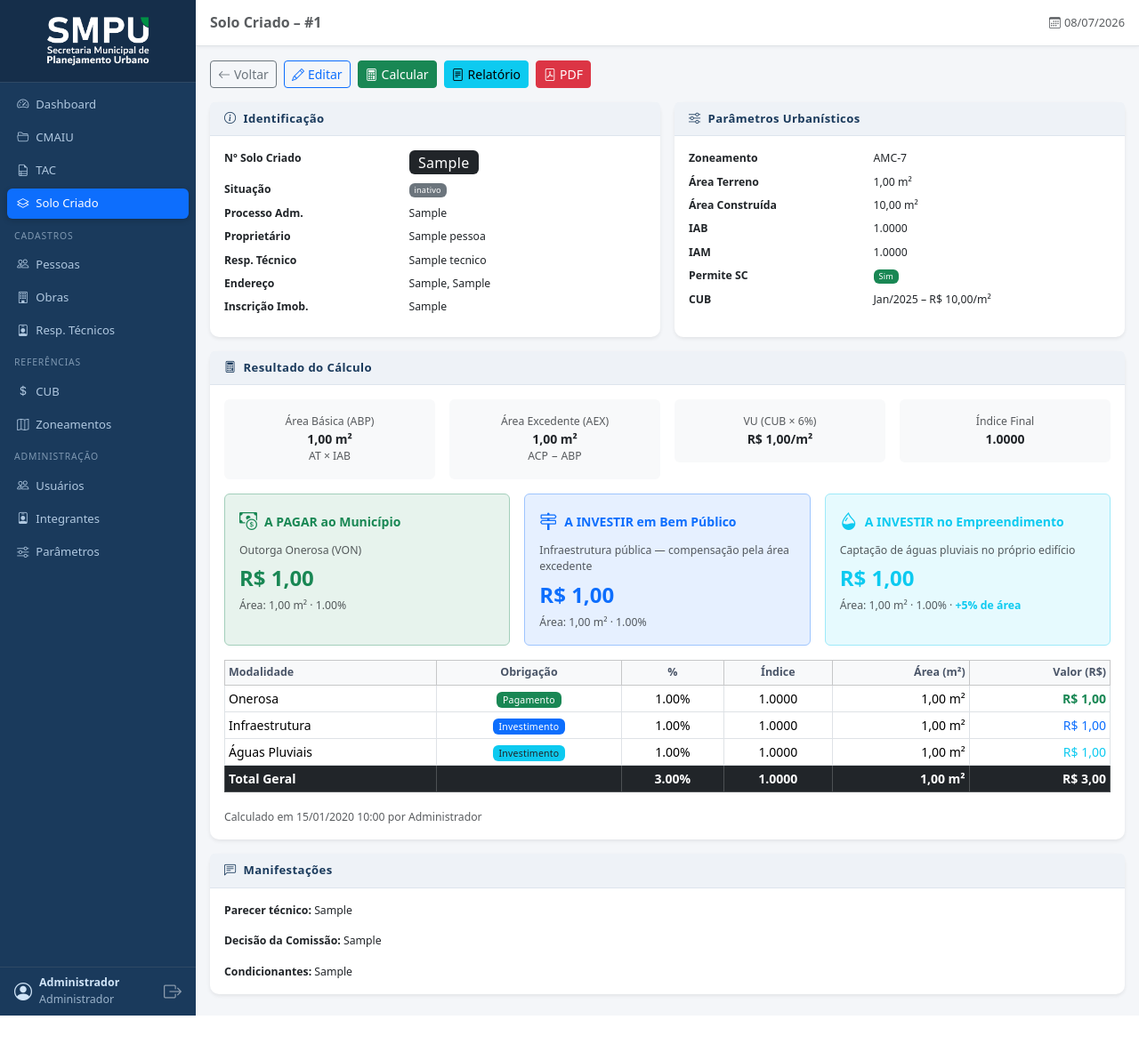
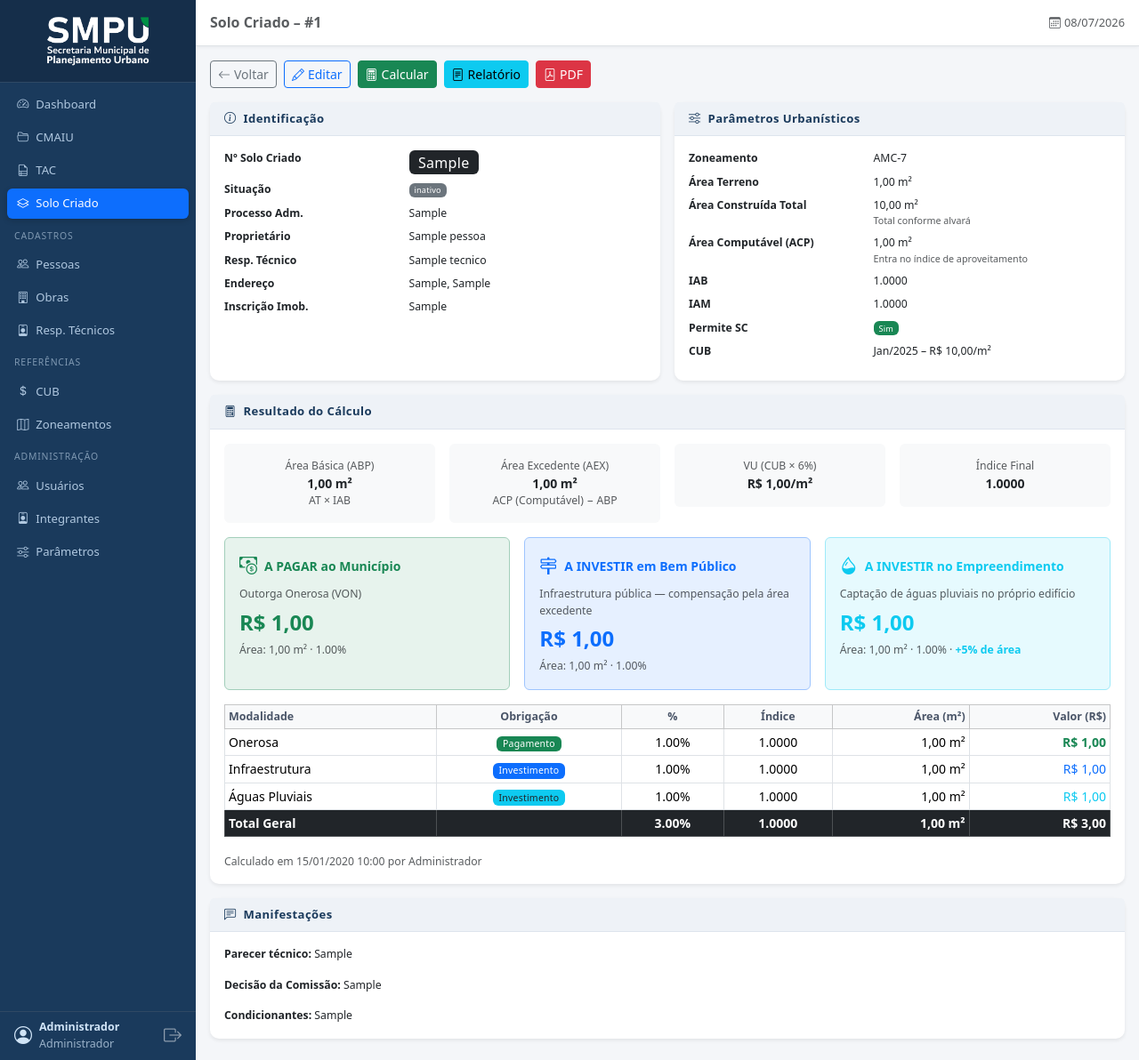
Before and after one commit to fabinhocoe/CMAIU, a Flask app: page /solo-criado/1 in a window 1280 px wide. Shown: the whole page at 89% size. Before the commit the page ends 1142 px from the top, so only its background shows below. Run offline with Flask 3, Linux system fonts and the light colour scheme; a user stored in the database is signed in; tables that the repository leaves empty hold one stand-in row (values such as "Sample post").

Commit message:
Complete área construída vs área computável separation in Solo Criado
- relatorio_pdf.html: show área construída total and área computável as separate rows
  in section 2; clarify AEX formula label
- detail.html: show both fields in Parâmetros Urbanísticos with descriptive subtexts;
  update AEX card label
- form.html: add scAreaComputavel to OBRA_LOCK_SELECTORS so it locks when obra selected;
  auto-fill area_computavel from obra area_construida on obra selection (user can adjust)

Co-Authored-By: Claude Sonnet 4.6 <noreply@anthropic.com>
Claude-Session: https://claude.ai/code/session_01VXWAfgFSAm4ZBKgqyac9J3

```diff
--- a/templates/solo_criado/detail.html
+++ b/templates/solo_criado/detail.html
@@ -72,8 +72,16 @@
           <dd class="col-sm-7">{{ sc.zoneamento.codigo if sc.zoneamento else '—' }}</dd>
           <dt class="col-sm-5">Área Terreno</dt>
           <dd class="col-sm-7">{{ sc.area_terreno|fmt_area if sc.area_terreno else '—' }}</dd>
-          <dt class="col-sm-5">Área Construída</dt>
-          <dd class="col-sm-7">{{ sc.area_construida_total|fmt_area if sc.area_construida_total else '—' }}</dd>
+          <dt class="col-sm-5">Área Construída Total</dt>
+          <dd class="col-sm-7">{{ sc.area_construida_total|fmt_area if sc.area_construida_total else '—' }}
+            <small class="text-muted d-block">Total conforme alvará</small>
+          </dd>
+          <dt class="col-sm-5">Área Computável (ACP)</dt>
+          <dd class="col-sm-7">
+            {% set acp = sc.area_computavel or sc.area_construida_total %}
+            {{ acp|fmt_area if acp else '—' }}
+            <small class="text-muted d-block">Entra no índice de aproveitamento</small>
+          </dd>
           <dt class="col-sm-5">IAB</dt><dd class="col-sm-7">{{ '%.4f'|format(sc.iab) if sc.iab else '—' }}</dd>
           <dt class="col-sm-5">IAM</dt><dd class="col-sm-7">{{ '%.4f'|format(sc.iam) if sc.iam else '—' }}</dd>
           <dt class="col-sm-5">Permite SC</dt>
@@ -110,7 +118,7 @@
             <div class="p-3 bg-light rounded text-center">
               <div class="small text-muted">Área Excedente (AEX)</div>
               <div class="fw-bold">{{ sc.aex|fmt_area }}</div>
-              <div class="small text-muted">ACP − ABP</div>
+              <div class="small text-muted">ACP (Computável) − ABP</div>
             </div>
           </div>
           <div class="col-md-3">
```
Also changed, not shown: templates/solo_criado/form.html (+7 -1 lines), templates/solo_criado/relatorio_pdf.html (+7 -3 lines).
